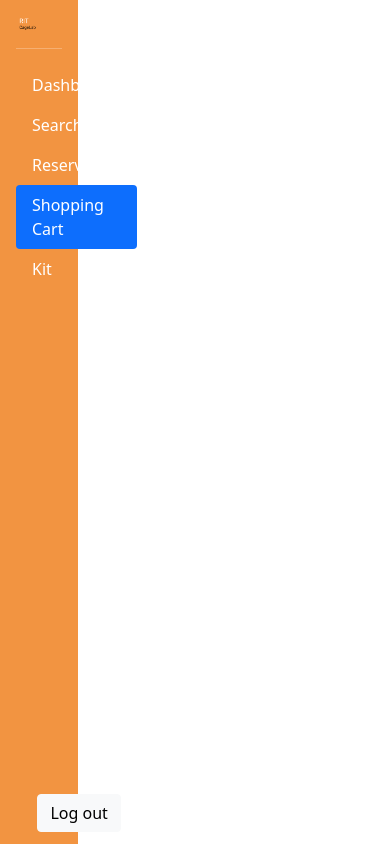
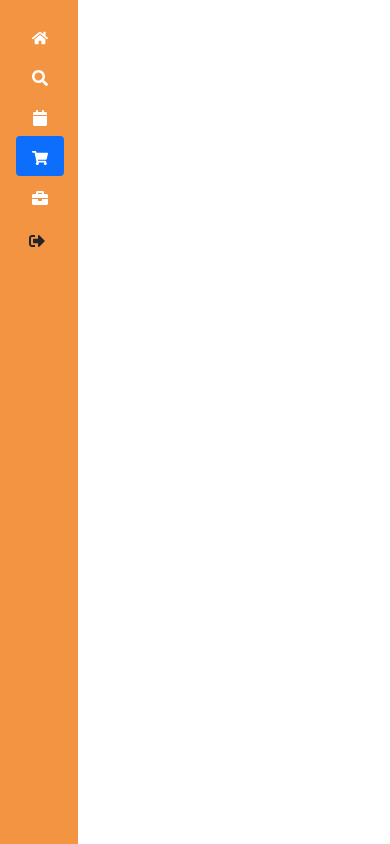
Before and after one commit to dustin1709/cagelab, a React (Create React App) app: page /cart in a window 390 px wide. Built offline with nearby package versions, Linux system fonts and the light colour scheme.

Commit message:
fix navbar to make it responsive

```diff
--- a/package.json
+++ b/package.json
@@ -9,6 +9,7 @@
     "bootstrap": "^5.1.3",
     "react": "^17.0.2",
     "react-dom": "^17.0.2",
+    "react-icons": "^4.3.1",
     "react-router-dom": "^6.2.1",
     "react-scripts": "5.0.0",
     "web-vitals": "^2.1.3"
--- a/src/index.css
+++ b/src/index.css
@@ -87,3 +87,7 @@ main {
 .spaceInBetween {
   padding: 2%;
 }
+
+.HideThisOne {
+  display: none;
+}
--- a/src/pages/navbar/NavBar.js
+++ b/src/pages/navbar/NavBar.js
@@ -1,43 +1,58 @@
-import { NavLink } from "react-router-dom";
+import React, { useState, useEffect } from 'react';
+import { NavLink, Link } from "react-router-dom";
 import logo from './logo.png';
+import * as FaIcons from 'react-icons/fa';
 
 const NavBar = () => {
+
+    const [isMobile, setMobile] = useState(window.innerWidth < 699);
+
+    const updateMedia = () => {
+        setMobile(window.innerWidth < 699);
+    };
+
+    useEffect(() => {
+        window.addEventListener("resize", updateMedia);
+        return () => window.removeEventListener("resize", updateMedia);
+    });
+
     return (
-        <div className="d-flex flex-column flex-shrink-0 p-3 text-white MyNavBar" style={{backgroundColor: '#F29441'}}>
-            <img src={logo} alt="Logo" width="55%" />
-            <hr/>
+        <div className='d-flex flex-column flex-shrink-0 p-3 text-white MyNavBar' style={{backgroundColor: '#F29441'}}>
+            <img src={logo} alt="Logo" width="55%" className={isMobile ? 'HideThisOne' :  ''} />
+            <hr className={isMobile ? 'HideThisOne' :  ''}/>
             <ul className="nav nav-pills flex-column mb-auto">
                 <li>
                     <NavLink to="/dashboard" activeclassname="active" className="nav-link text-white">
-                        Dashboard
+                        {isMobile ? FaIcons.FaHome :  'Dashboard'}
                     </NavLink>
                 </li>
                 <li>
                     <NavLink to="/search" activeclassname="active" className="nav-link text-white">
-                        Search
+                        {isMobile ? FaIcons.FaSearch :  'Search'}
                     </NavLink>
                 </li>
                 <li>
                     <NavLink to="/reservation" activeclassname="active" className="nav-link text-white">
-                        Reservation
+                        {isMobile ? FaIcons.FaCalendar :  'Reservation'}
                     </NavLink>
                 </li>
                 <li>
                     <NavLink to="/cart" activeclassname="active" className="nav-link text-white">
-                        Shopping Cart
+                        {isMobile ? FaIcons.FaShoppingCart :  'Shopping Cart'}
                     </NavLink>
                 </li>
                 <li>
                     <NavLink to="/kit" activeclassname="active" className="nav-link text-white">
-                        Kit
+                        {isMobile ? FaIcons.FaBriefcase :  'Kit'}
                     </NavLink>
                 </li>
-
-                <li class="mb-1">
-                    <button style={{position: 'absolute', bottom: '0', marginBottom: '3%', marginLeft: '5.5%'}}
+                <div style={{padding: '5%', clear: 'both'}}></div>
+                <hr className={isMobile ? 'HideThisOne' :  ''}/>
+                <li>
+                    <button
                     type="button"
-                    className="btn btn-light">
-                        Log out
+                    className="btn">
+                        <FaIcons.FaSignOutAlt /> {isMobile ? '' :  'Sign Out'}
                     </button>
                 </li>
             </ul>
--- a/src/pages/userindex/Home.js
+++ b/src/pages/userindex/Home.js
@@ -22,7 +22,7 @@ const Home = () => {
           </div>
 
           <div style={{margin: '2%'}}>
-            <div className='HomeLeft' style={{backgroundColor: '#e6e6e6', width: '45%', padding: '1%'}}>
+            <div className='HomeLeft' style={{backgroundColor: '#e6e6e6', width: '49%', padding: '1%'}}>
               <h5 style={{textAlign: 'center'}}>My Reservation</h5>
               <Link style={{
                 textDecoration: 'none', color: 'white', background: '#8a8a8a',
@@ -30,7 +30,7 @@ const Home = () => {
               }} to="/reservation">View Details</Link>
             </div>
 
-            <div className='HomeRight' style={{backgroundColor: '#e6e6e6', width: '45%', padding: '1%'}}>
+            <div className='HomeRight' style={{backgroundColor: '#e6e6e6', width: '49%', padding: '1%'}}>
               <h5 style={{textAlign: 'center'}}>My Shopping Cart</h5>
               <Link style={{
                 textDecoration: 'none', color: 'white', background: '#8a8a8a',
```
Also changed, not shown: 1 other file (tests, documents, lock files or other folders).
